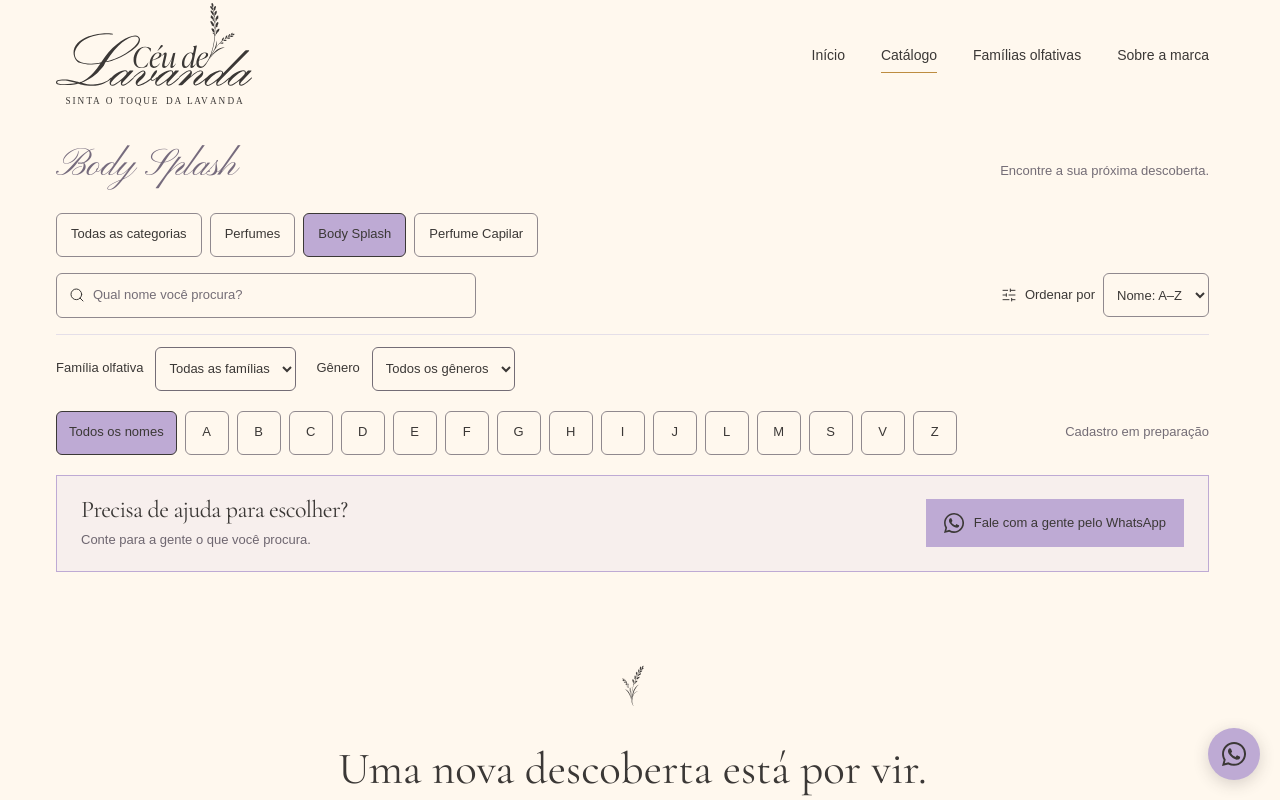
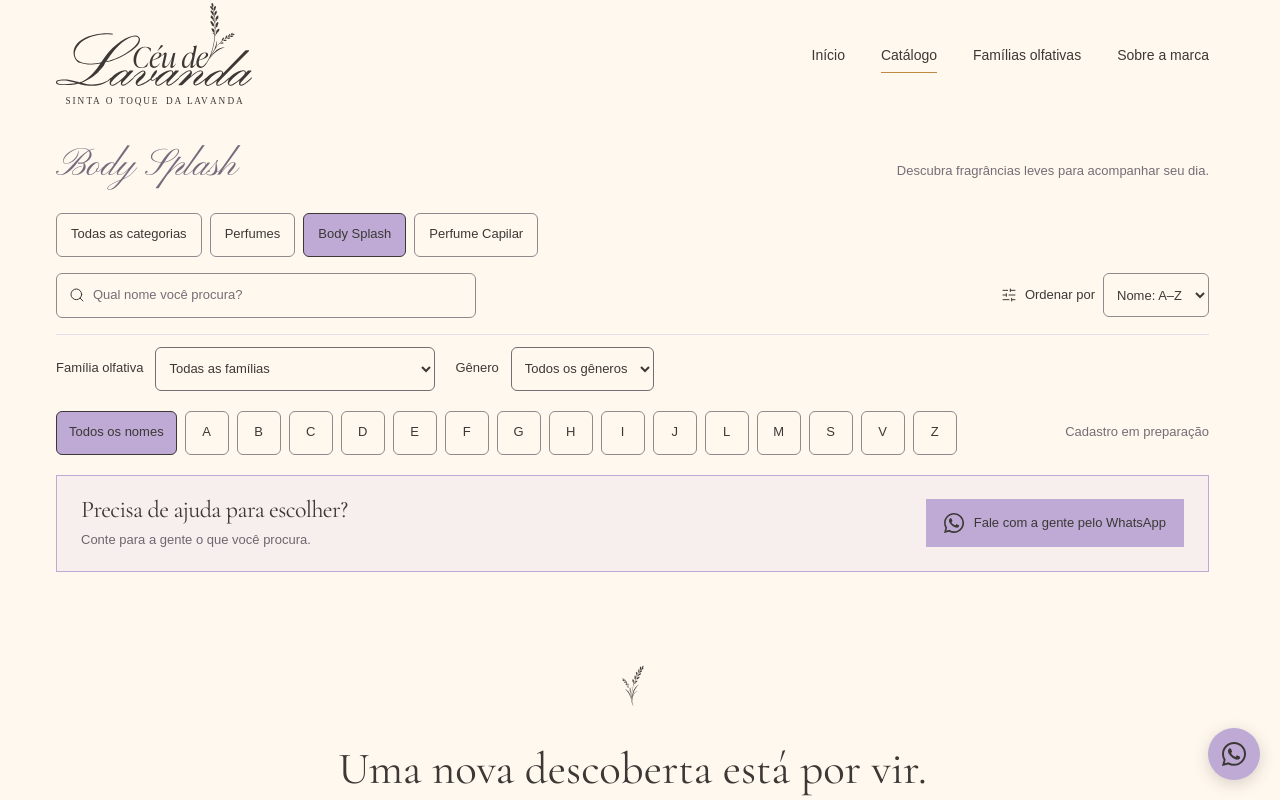
Before and after one commit to PxS00/ceu-de-lavanda-catalog, a Next.js app: page /catalogo/body-splash/ in a window 1280 px wide. Shown: the top 800 px of the page. Built offline with nearby package versions, Linux system fonts and the light colour scheme.

Commit message:
fix: ajustar filtros e contato no catálogo

```diff
--- a/src/app/layout.tsx
+++ b/src/app/layout.tsx
@@ -62,8 +62,8 @@ export default function RootLayout({
         </a>
         <SiteHeader />
         {children}
+        <FloatingWhatsApp />
         <SiteFooter />
-        <FloatingWhatsApp />
       </body>
     </html>
   );
--- a/src/features/catalog/components/catalog.tsx
+++ b/src/features/catalog/components/catalog.tsx
@@ -16,6 +16,11 @@ import { CatalogPagination } from "./catalog-pagination";
 import { whatsappUrl } from "@/shared/contact";
 import { WhatsAppIcon } from "@/features/contact/whatsapp-icon";
 
+const CATEGORY_DESCRIPTIONS: Record<CategorySlug, string> = {
+  perfumes: "Encontre um perfume para marcar seus momentos.",
+  "body-splash": "Descubra fragrâncias leves para acompanhar seu dia.",
+  "perfume-capilar": "Perfume seus cabelos com uma fragrância especial.",
+};
 const PAGE_SIZE = 12;
 const DEFAULT_FILTERS = { query: "", initial: "", sort: "az" };
 const subscribe = (callback: () => void) => {
@@ -114,7 +119,7 @@ export function Catalog({
         <h1 id="collection-title">
           {categoryName ?? "Nossa coleção"}
         </h1>
-        <p>Encontre a sua próxima descoberta.</p>
+        <p>{category ? CATEGORY_DESCRIPTIONS[category] : "Encontre a sua próxima descoberta."}</p>
       </Reveal>
       <CatalogFilters
         value={filters}
--- a/src/features/catalog/styles/filters.css
+++ b/src/features/catalog/styles/filters.css
@@ -1,5 +1,6 @@
 .catalog-detail-filters { display: flex; flex-wrap: wrap; gap: 8px 20px; margin-top: 8px; }
 .catalog-detail-filters .family-filter { min-width: 0; }
+.catalog-detail-filters select[name="familia"] { width: 280px; max-width: 100%; }
 .category-filters {
   display: flex;
   flex-wrap: wrap;
--- a/src/features/contact/whatsapp.css
+++ b/src/features/contact/whatsapp.css
@@ -33,3 +33,7 @@
 .whatsapp-catalog h2 { font-size: 1.5rem; margin: 0 0 6px; }
 .whatsapp-catalog p { margin: 0; font-size: var(--text-small); color: var(--muted-on-tint); }
 @media (max-width: 760px) { .whatsapp-catalog { flex-direction: column; align-items: stretch; padding: 20px; gap: 16px; } }
+
+@media (max-width: 760px) {
+  .whatsapp-float { position: static; margin: 20px auto; }
+}
```
Also changed, not shown: 1 other file (tests, documents, lock files or other folders).
